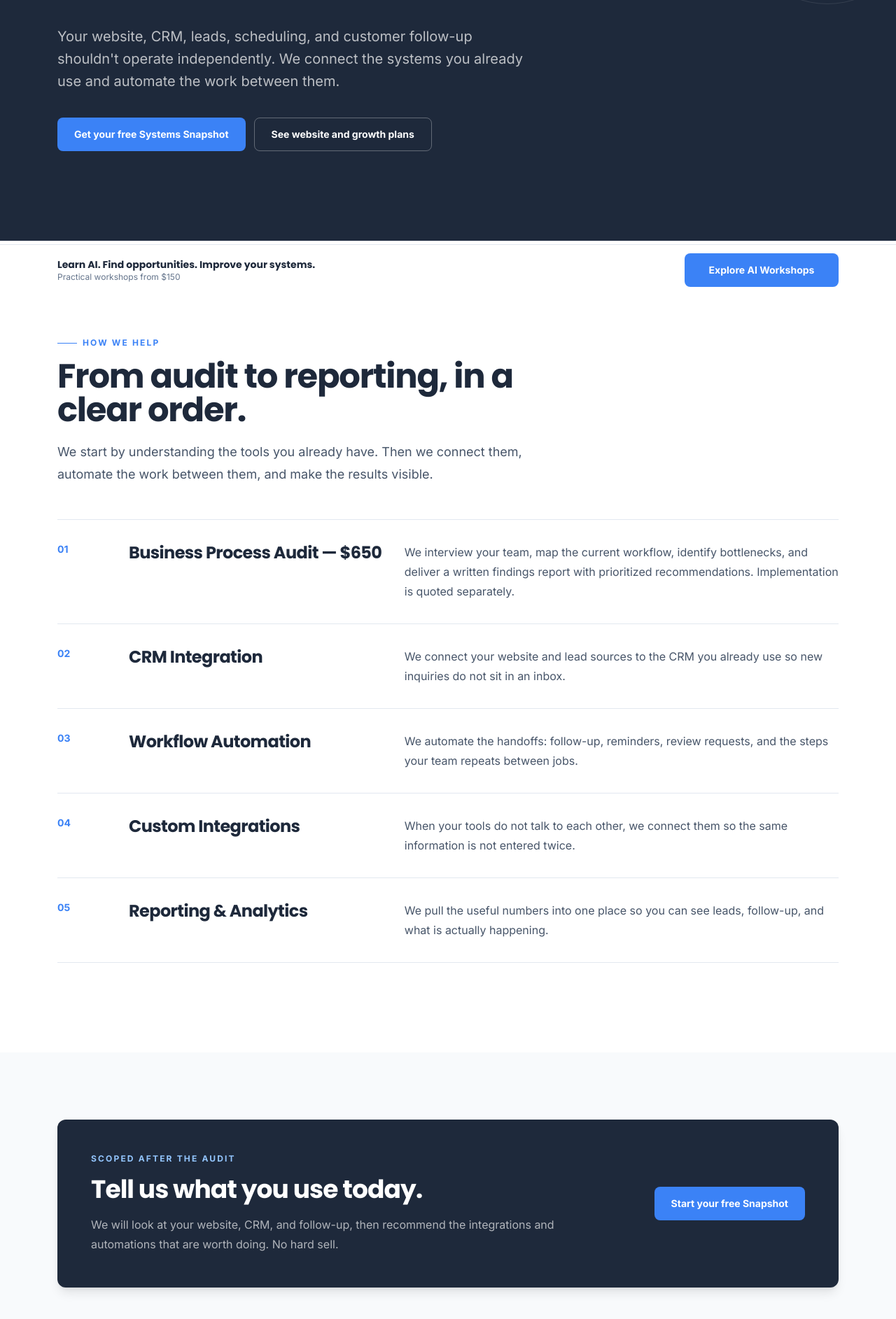
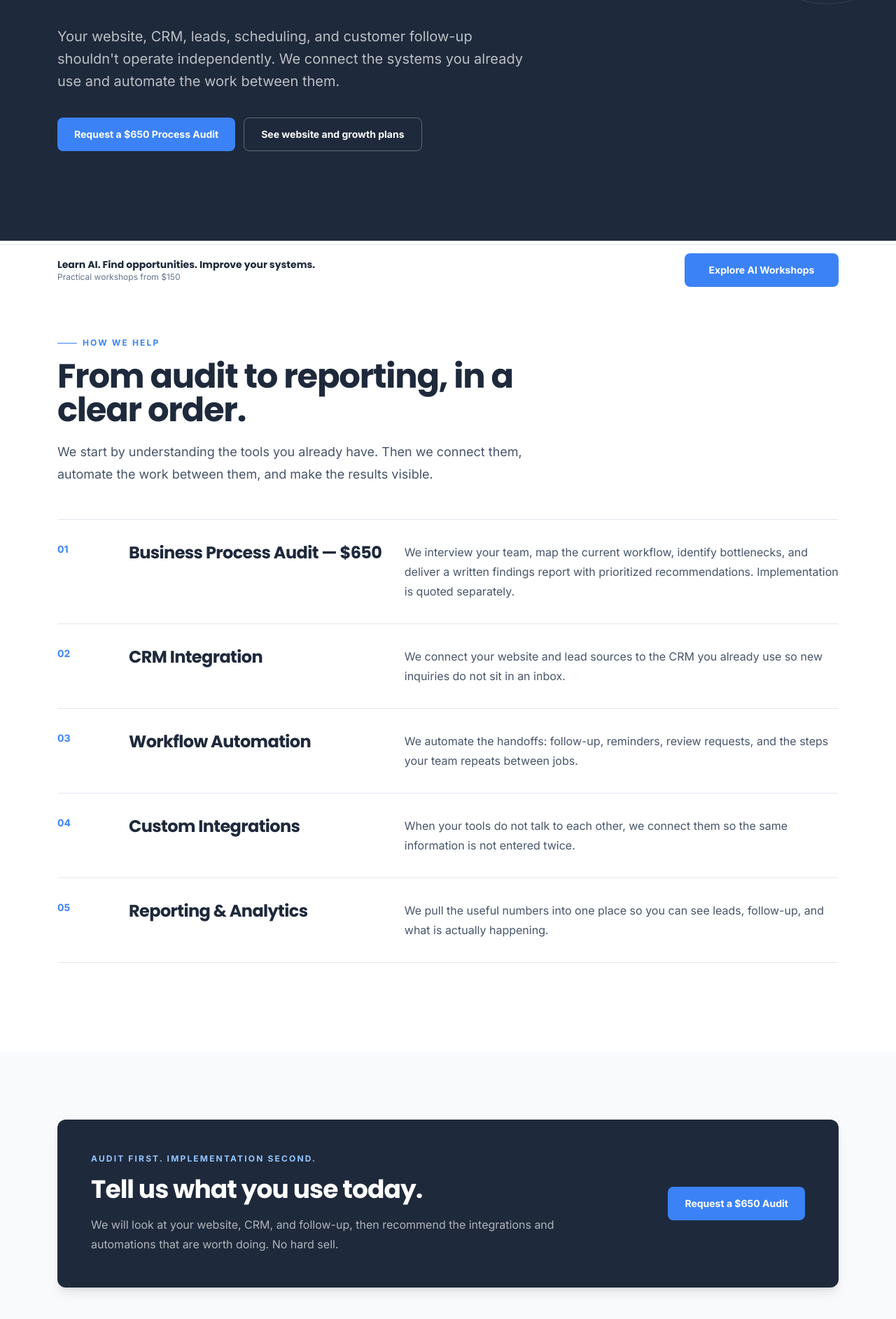
Before and after one commit to Procstar13/LaunchLocal, a Next.js app: page /automations in a window 1280 px wide. Shown: the part 451-2336 px from the top of the page at 70% size. Built offline with nearby package versions, Linux system fonts and the light colour scheme.

Commit message:
Align navigation and service CTAs to education funnel

```diff
--- a/src/app/automations/page.tsx
+++ b/src/app/automations/page.tsx
@@ -51,10 +51,10 @@ export default function AutomationsPage() {
           </p>
           <div className="mt-9 flex flex-col gap-3 sm:flex-row">
             <Link
-              href="/business-audit"
+              href="/?plan=Business%20Process%20Audit#contact"
               className="inline-flex min-h-12 items-center justify-center rounded-lg bg-accent px-6 py-3 text-sm font-bold text-white hover:bg-blue-600"
             >
-              Get your free Systems Snapshot
+              Request a $650 Process Audit
             </Link>
             <Link
               href="/pricing"
@@ -92,17 +92,17 @@ export default function AutomationsPage() {
         <div className="page-shell">
           <div className="grid gap-8 rounded-xl bg-text-primary p-8 text-white shadow-lg sm:p-12 lg:grid-cols-[1fr_auto] lg:items-center">
             <div>
-              <p className="text-xs font-bold uppercase tracking-[0.18em] text-blue-300">Scoped after the audit</p>
+              <p className="text-xs font-bold uppercase tracking-[0.18em] text-blue-300">Audit first. Implementation second.</p>
               <h2 className="mt-4 font-display text-3xl font-bold sm:text-4xl">Tell us what you use today.</h2>
               <p className="mt-4 max-w-2xl leading-7 text-white/65">
                 We will look at your website, CRM, and follow-up, then recommend the integrations and automations that are worth doing. No hard sell.
               </p>
             </div>
             <Link
-              href="/business-audit"
+              href="/?plan=Business%20Process%20Audit#contact"
               className="inline-flex min-h-12 items-center justify-center rounded-lg bg-accent px-6 py-3 text-sm font-bold text-white hover:bg-blue-600"
             >
-              Start your free Snapshot
+              Request a $650 Audit
             </Link>
           </div>
         </div>
```
